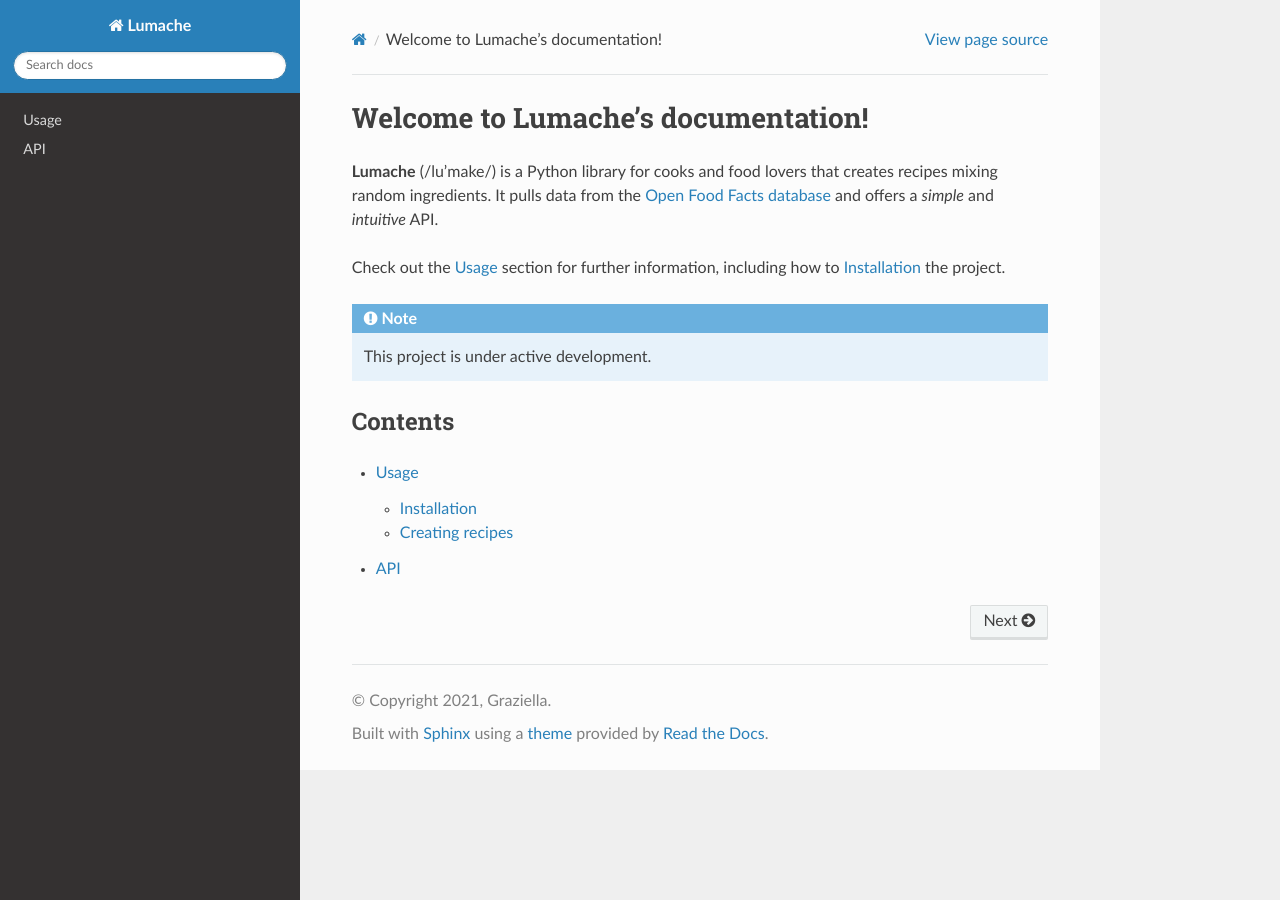
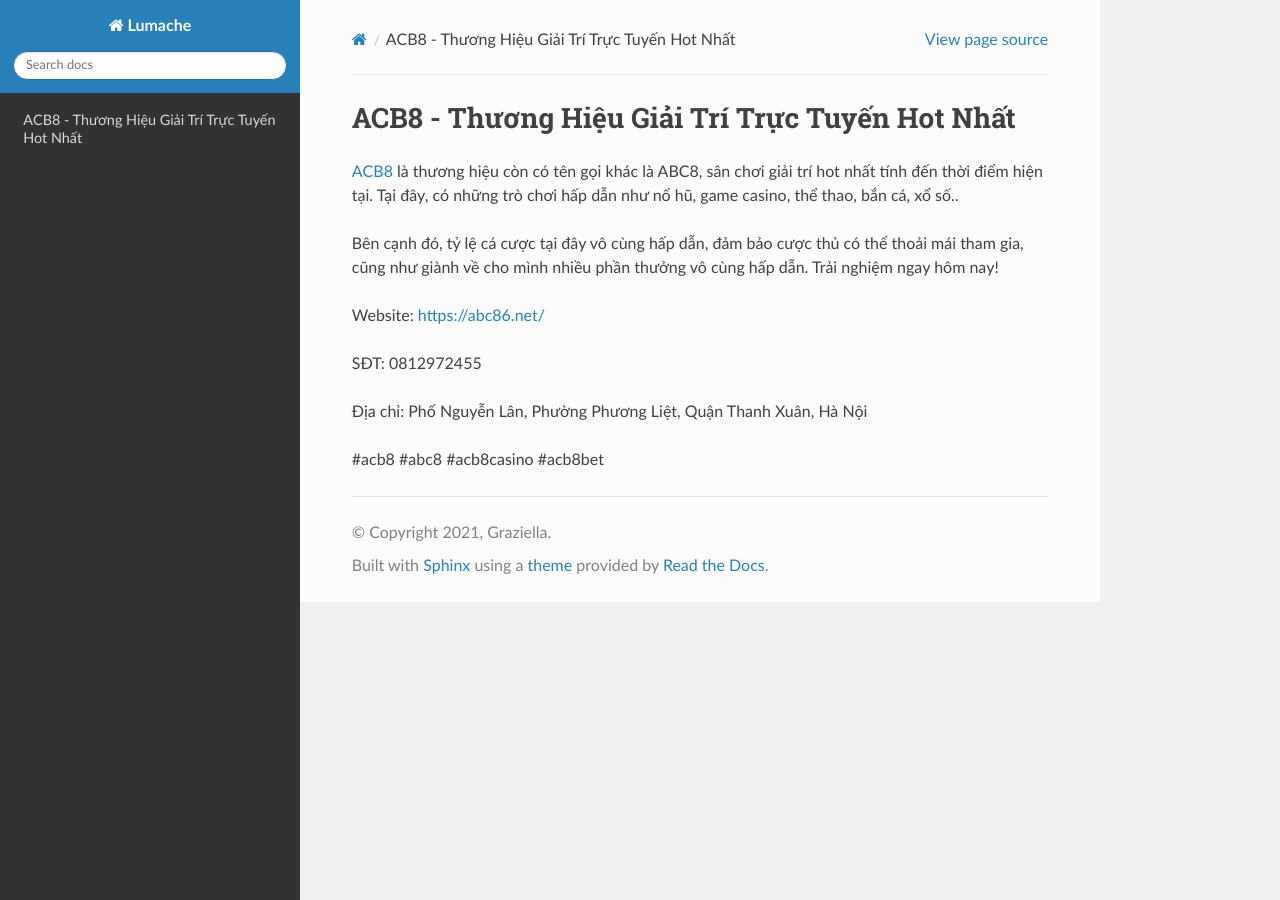
Before and after one commit to amaradasgupta3/acb86net, a Sphinx documentation site: the page built from docs/source/index.rst, in a window 1280 px wide. Built offline with Sphinx 7.4.7 and the Read the Docs theme 3.1.0, drawn with Linux system fonts in a browser that asks for light colours.

Commit message:
Update index.rst

```diff
--- a/docs/source/index.rst
+++ b/docs/source/index.rst
@@ -1,22 +1,14 @@
-Welcome to Lumache's documentation!
+ACB8 - Thương Hiệu Giải Trí Trực Tuyến Hot Nhất
 ===================================
 
-**Lumache** (/lu'make/) is a Python library for cooks and food lovers
-that creates recipes mixing random ingredients.
-It pulls data from the `Open Food Facts database <https://world.openfoodfacts.org/>`_
-and offers a *simple* and *intuitive* API.
+`ACB8 <https://abc86.net/>`_ là thương hiệu còn có tên gọi khác là ABC8, sân chơi giải trí hot nhất tính đến thời điểm hiện tại. Tại đây, có những trò chơi hấp dẫn như nổ hũ, game casino, thể thao, bắn cá, xổ số..
 
-Check out the :doc:`usage` section for further information, including
-how to :ref:`installation` the project.
+Bên cạnh đó, tỷ lệ cá cược tại đây vô cùng hấp dẫn, đảm bảo cược thủ có thể thoải mái tham gia, cũng như giành về cho mình nhiều phần thưởng vô cùng hấp dẫn. Trải nghiệm ngay hôm nay!
 
-.. note::
+Website: https://abc86.net/
 
-   This project is under active development.
+SĐT: 0812972455
 
-Contents
---------
+Địa chỉ:  Phố Nguyễn Lân, Phường Phương Liệt, Quận Thanh Xuân, Hà Nội
 
-.. toctree::
-
-   usage
-   api
+#acb8 #abc8 #acb8casino #acb8bet
```
